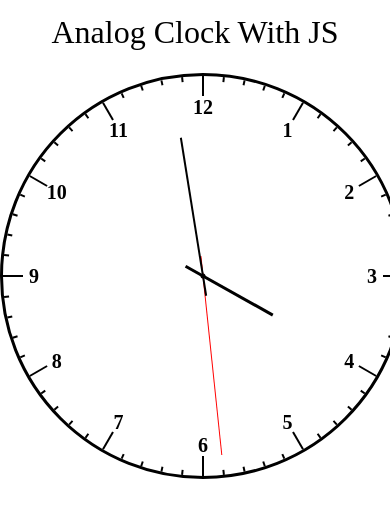
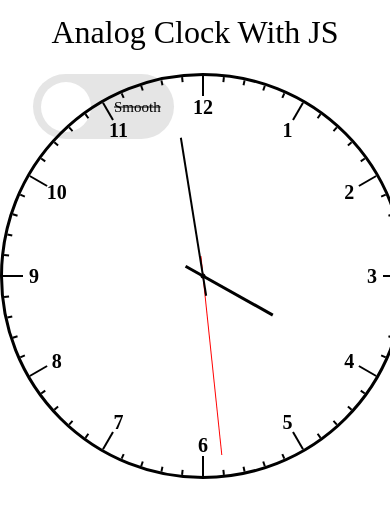
Before and after one commit to diasutsman/analog-clock, a plain HTML site: page index.html in a window 390 px wide. Drawn offline with Linux system fonts and the light colour scheme.

Commit message:
commit message

```diff
--- a/index.html
+++ b/index.html
@@ -11,6 +11,11 @@
 <body>
 
   <h1>Analog Clock With JS</h1>
+
+  <div id="smooth" class="off">
+    <p>Smooth</p>
+    <div></div>
+  </div>
 
   <div class="clock">
 
--- a/script.js
+++ b/script.js
@@ -4,6 +4,8 @@ const clock = document.querySelector('.clock')
 const hourBar = document.getElementById('hour')
 const minuteBar = document.getElementById('minute')
 const secondBar = document.getElementById('second')
+const smoothBtn = document.getElementById('smooth')
+let smooth = false
 
 // display clock
 for(let i = 0; i <= 60;i++){
@@ -19,12 +21,19 @@ for(let i = 0; i <= 60;i++){
 
 // convert now time into degrees and apply it to the clock and do it asynchronously
 function timeToDegrees(time) {
-    const second = time.getSeconds() * 6 + time.getMilliseconds() * 0.006, minute = time.getMinutes() * 6 + time.getSeconds() * 0.1, hour = time.getHours() * 30 + (time.getMinutes() * 60 + time.getSeconds()) * 1/120;
+    const second = time.getSeconds() * 6 + (smooth? time.getMilliseconds() * 0.006 : 0), minute = time.getMinutes() * 6 + time.getSeconds() * 0.1, hour = time.getHours() * 30 + (time.getMinutes() * 60 + time.getSeconds()) * 1/120;
     hourBar.style.transform = `translate(-50%, -50%) rotate(${hour}deg)`
     minuteBar.style.transform = `translate(-50%, -50%) rotate(${minute}deg)`
-    secondBar.style.transform = `translate(-50%, -50%) rotate(${second}deg)`
+    secondBar.style.transform = `translate(-50%, -50%) rotate(${smooth? second : Math.ceil(second)}deg)`
 }
 
 setInterval(() => {
     timeToDegrees(new Date())
 }, 1)
+
+
+smoothBtn.addEventListener('click', () => {
+    smoothBtn.classList.toggle('on')
+    smooth = !smooth
+
+})
--- a/style.css
+++ b/style.css
@@ -104,6 +104,7 @@ section {
 
 body {
     line-height: 1;
+    font-family: 'Product Sans';
 }
 
 ol,
@@ -204,8 +205,8 @@ h1 {
 #second div {
     position: absolute;
     bottom: -20px;
+    width: 1px;
     left: 50%;
-    width: 1px;
     transform: translateX(-50%);
     z-index: 10;
 
@@ -240,3 +241,70 @@ h1 {
     height: 100px;
     background-color: black;
 }
+
+.off {
+    cursor: pointer;
+    position: absolute;
+    width: 141px;
+    height: 65px;
+    left: 33px;
+    top: 74px;
+    background-color: #e5e5e5;
+    transition: .3s background-color;
+    border-radius: 32.5px;
+}
+
+.off > div {
+    position: absolute;
+    width: 50px;
+    height: 50px;
+    border-radius: 50%;
+    left: 8px;
+    top: 50%;
+    transform: translateY(-50%);
+    background-color: #FFFFFF;
+    transition: left .3s;
+}
+
+.off > p {
+    position: absolute;
+    left: calc(141px - 60px);
+    /*right: 8px;*/
+    top: 50%;
+    color: #000;
+    transform: translateY(-50%);
+    font-size: 15px;
+    text-decoration: line-through;
+}
+
+.on {
+    /*position: absolute;
+    width: 141px;
+    height: 65px;
+    left: 33px;
+    top: 74px;*/
+    background-color: #1F8BEE;
+    /*border-radius: 32.5px;*/
+}
+
+.on > div {
+    position: absolute;
+    width: 50px;
+    height: 50px;
+    border-radius: 50%;
+    left: calc(141px - 58px);
+    top: 50%;
+    transform: translateY(-50%);
+    background-color: #FFFFFF;
+}
+
+.on > p {
+    /*position: absolute;*/
+    left: 8px;
+    color: #FFFFFF;
+    font-size: 15px;
+    text-decoration: none;
+    /*top: 50%;
+    color: #FFFFFF;
+    transform: translateY(-50%);*/
+}
```
